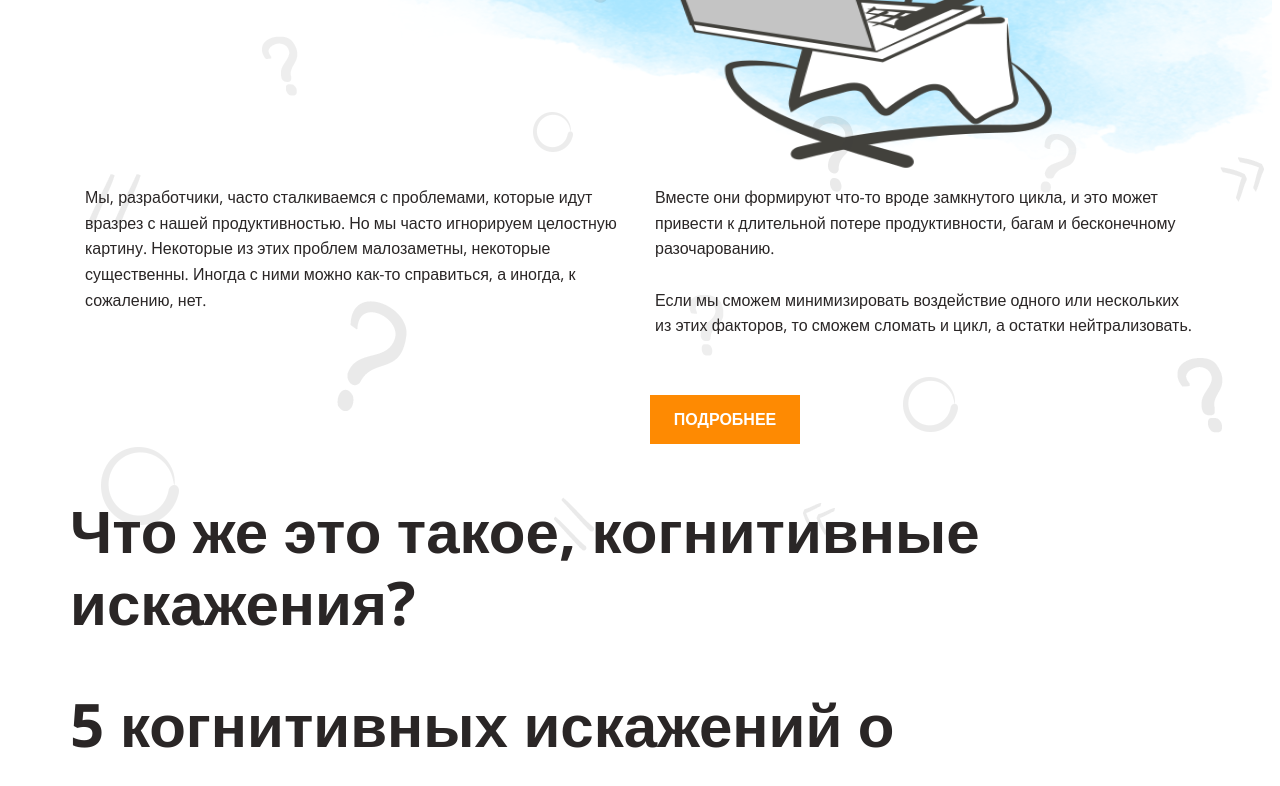
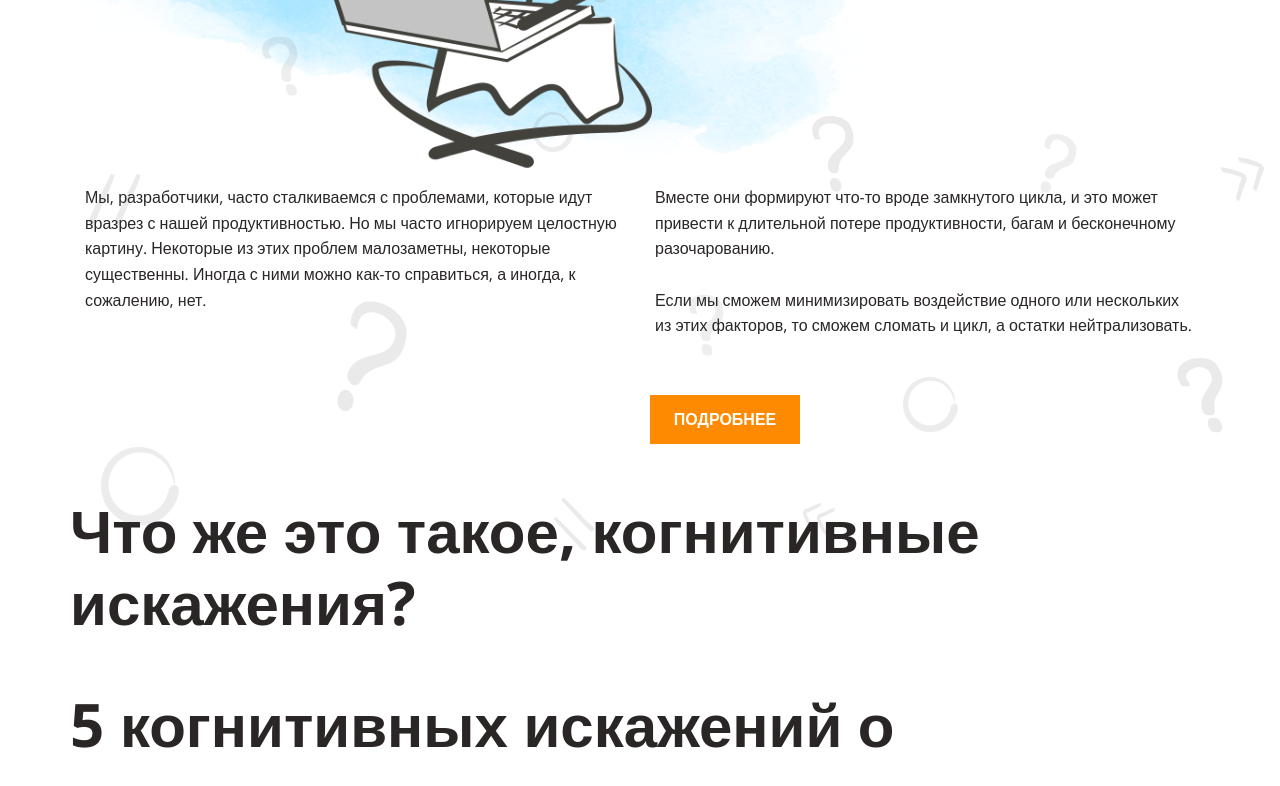
Before and after one commit to AlexKuryanov/layout-designer-project-lvl1, a plain HTML site: page src/index.html in a window 1280 px wide. Shown: the part 380-1166 px from the top of the page. Drawn offline with nearby package versions, Linux system fonts and the light colour scheme; a web font is replaced by a local one.

Commit message:
fix: fix image size

```diff
--- a/src/css/style.css
+++ b/src/css/style.css
@@ -47,8 +47,8 @@ h3 {
   padding-top: 100px;
   background-image: url(../img/main.png);
   background-repeat: no-repeat;
-  background-size: 100% 525px;
-  background-position: right -270px top 55px;
+  background-size: auto 525px;
+  background-position: right 200px top 55px;
 }
 
 .header::before {
```
